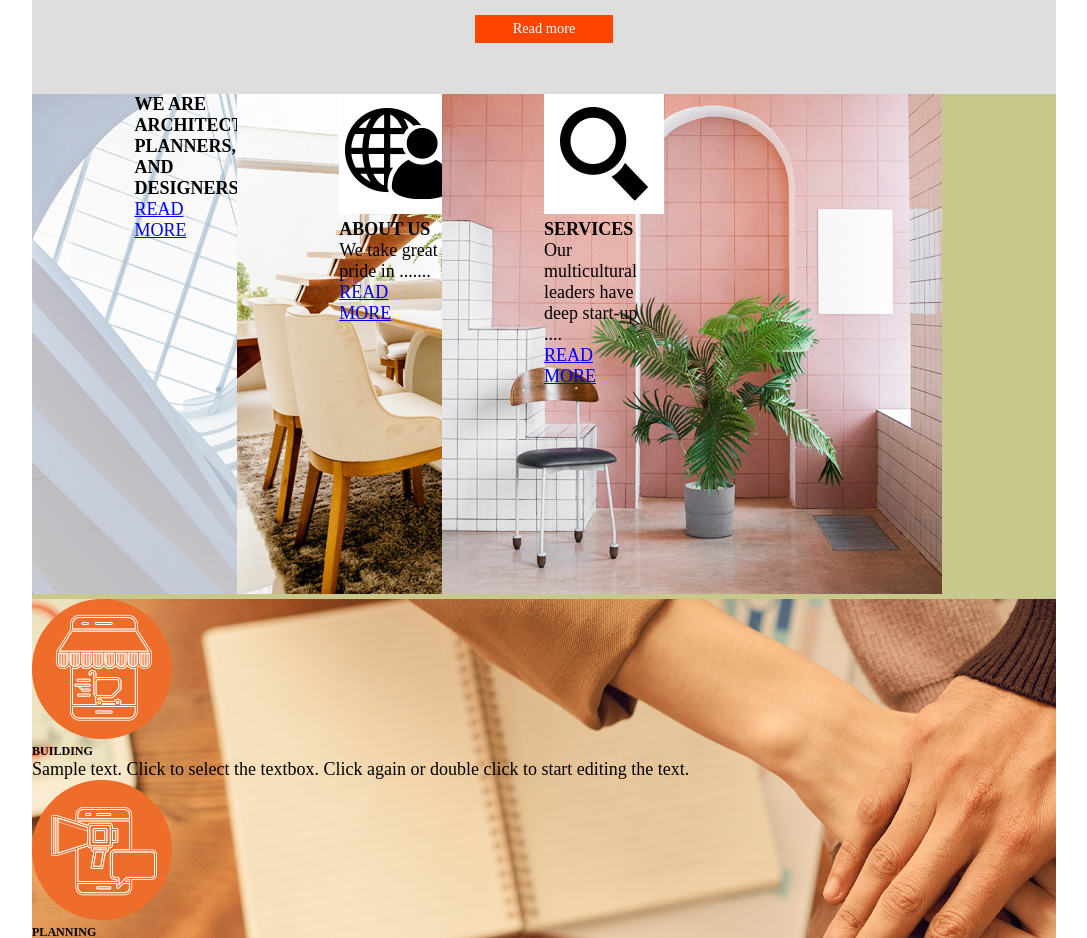
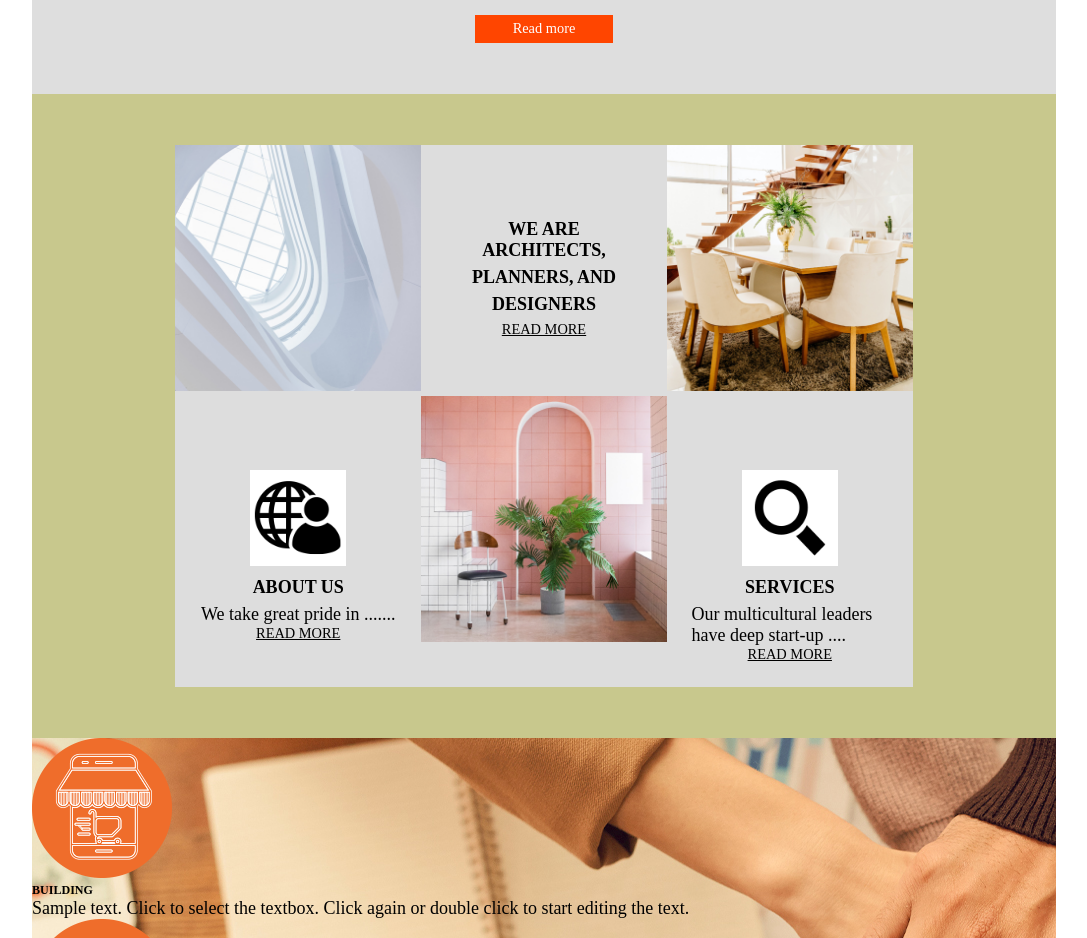
Before and after one commit to DeJungTseng/TVDI_RWD_Web, a plain HTML site: page 1115-RWD網頁作業/index.html in a window 1280 px wide. Shown: the part 992-1930 px from the top of the page, without its empty margins (96-1183 px from the left). Drawn offline with Linux system fonts and the light colour scheme.

```diff
--- a/1115-RWD網頁作業/index.html
+++ b/1115-RWD網頁作業/index.html
@@ -63,29 +63,35 @@
             <a href="#">Read more</a>
         </div>
         <div class="pics">
-            <div class="outerpic">
-                <div class="innerpics"><img src="./images/photo1.jpg" alt=""></div>
-                <div class="innerpics">
+
+            <div class="innerpics"><img class="photo" src="./images/photo1.jpg" alt=""></div>
+            <div class="innerpics">
+                <div class="nonpic">
                     <h4>WE ARE ARCHITECTS,</h4>
                     <h4>PLANNERS, AND</h4>
                     <h4>DESIGNERS</h4>
                     <a href="#">READ MORE</a>
                 </div>
-                <div class="innerpics"><img src="./images/photo2.jpg" alt=""></div>
-                <div class="innerpics">
-                    <h4><img src="./images/aboutus.png" alt="about us"></h4>
+            </div>
+            <div class="innerpics"><img class="photo" src="./images/photo2.jpg" alt=""></div>
+            <div class="innerpics">
+                <div class="nonpic">
+                    <h4><img class="icon" src="./images/aboutus.png" alt="about us"></h4>
                     <h4>ABOUT US</h4>
                     <P>We take great pride in .......</P>
                     <a href="#">READ MORE</a>
                 </div>
-                <div class="innerpics"><img src="./images/photo3.jpg" alt=""></div>
-                <div class="innerpics">
-                    <h4><img src="./images/services.png" alt="services"></h4>
+            </div>
+            <div class="innerpics"><img class="photo" src="./images/photo3.jpg" alt=""></div>
+            <div class="innerpics">
+                <div class="nonpic">
+                    <h4><img class="icon" src="./images/services.png" alt="services"></h4>
                     <h4>SERVICES</h4>
                     <P>Our multicultural leaders have deep start-up ....</P>
                     <a href="#">READ MORE</a>
                 </div>
             </div>
+
         </div>
         <div class="hands">
             <div class="hands3">
--- a/1115-RWD網頁作業/style.css
+++ b/1115-RWD網頁作業/style.css
@@ -142,25 +142,60 @@ body{
 }
 
 .pics{
-    background-color: cadetblue;
-    padding:(5% 10%);
-}
-.outerpic{
+    box-sizing: border-box;
+    padding:5% 10%;
     background-color: rgb(200, 200, 141);
     display:flex;
     flex-wrap: wrap;
-}
-.innerpics{
-    width:10%;
-    height:10%;
-}
-.innerpics img{
+    justify-content: center;
 
 
 }
-.innerpics h4{}
-.innerpics h4 img{}
-.innerpics p{}
+.outerpic{
+
+}
+.innerpics{
+    box-sizing: border-box;
+
+    background-color: rgb(221, 221, 221);
+    width:30%;
+    height:auto;
+}
+
+.innerpics img.photo{
+    width: 100%;
+    height:auto;
+
+}
+.innerpics img.icon{
+
+    width: 80%;
+    height:auto;
+}
+.innerpics .nonpic{
+    margin-top: 20%;
+    box-sizing: border-box;
+    padding: 10%;
+    display: flex;
+    flex-direction: column;
+    align-items: center;
+    justify-content: center;
+}
+.innerpics h4{
+    text-align: center;
+    margin-bottom: 3%;
+}
+.innerpics h4 img{
+    align-self: center;
+}
+.innerpics p{
+
+}
+.innerpics a{
+    font-size: 0.8em;
+    color: black;
+
+}
 
 .hands{
     background-image: url(./images/handbg.jpg);
```
